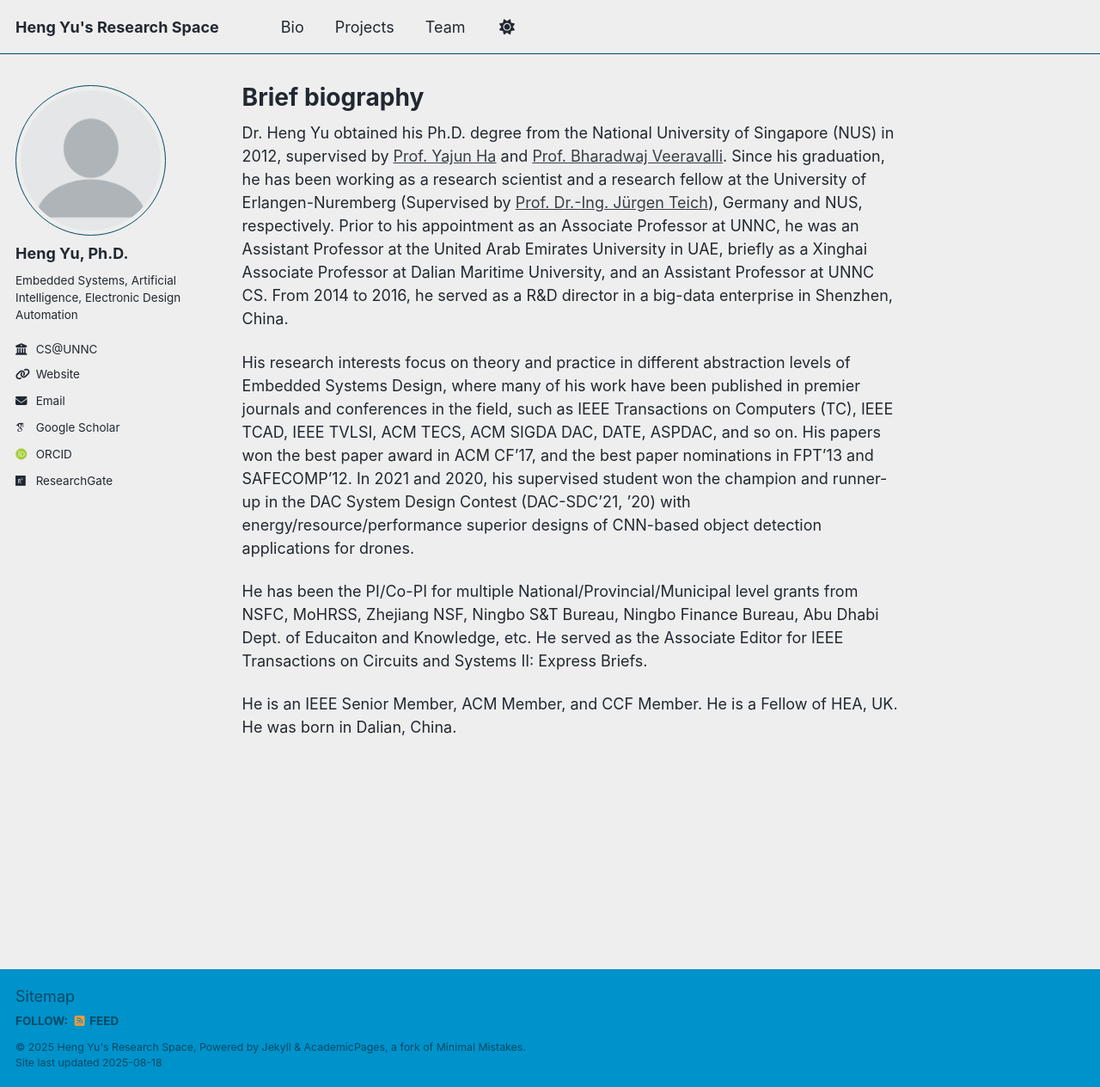
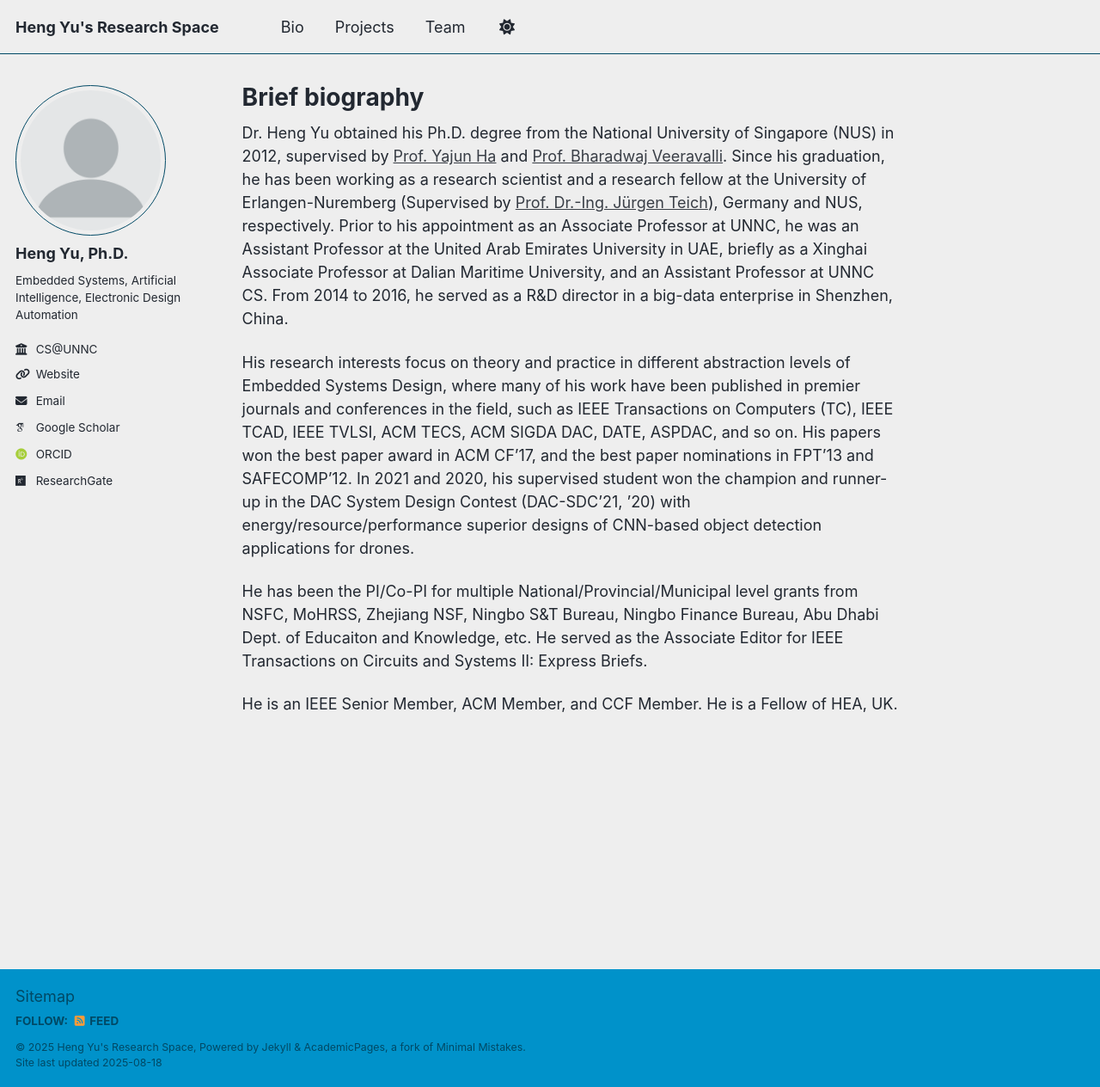
Before and after one commit to eleyuheng/eleyuheng.github.io, a Jekyll site: the page built from _pages/bio.md, in a window 1280 px wide and 1264 px high. Shown: the whole window at 86% size. Built offline with Jekyll 4.4.1, drawn with Linux system fonts in a browser that asks for light colours; some web fonts are replaced; a script that is not in the unit is left out.

Commit message:
Update bio.md

```diff
--- a/_pages/bio.md
+++ b/_pages/bio.md
@@ -11,4 +11,4 @@ His research interests focus on theory and practice in different abstraction lev
 
 He has been the PI/Co-PI for multiple National/Provincial/Municipal level grants from NSFC, MoHRSS, Zhejiang NSF, Ningbo S&T Bureau, Ningbo Finance Bureau, Abu Dhabi Dept. of Educaiton and Knowledge, etc. He served as the Associate Editor for IEEE Transactions on Circuits and Systems II: Express Briefs.
 
-He is an IEEE Senior Member, ACM Member, and CCF Member. He is a Fellow of HEA, UK. He was born in Dalian, China.
+He is an IEEE Senior Member, ACM Member, and CCF Member. He is a Fellow of HEA, UK.
```
